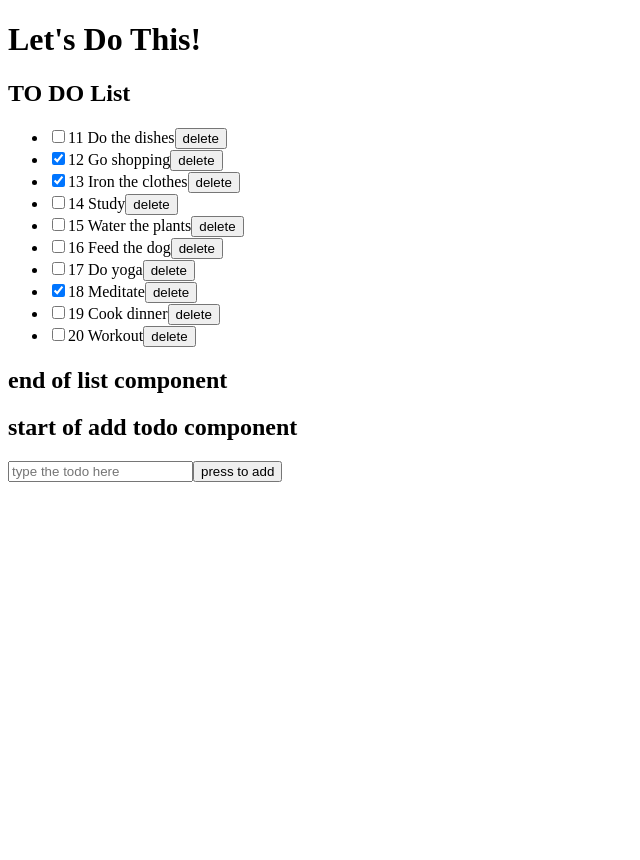
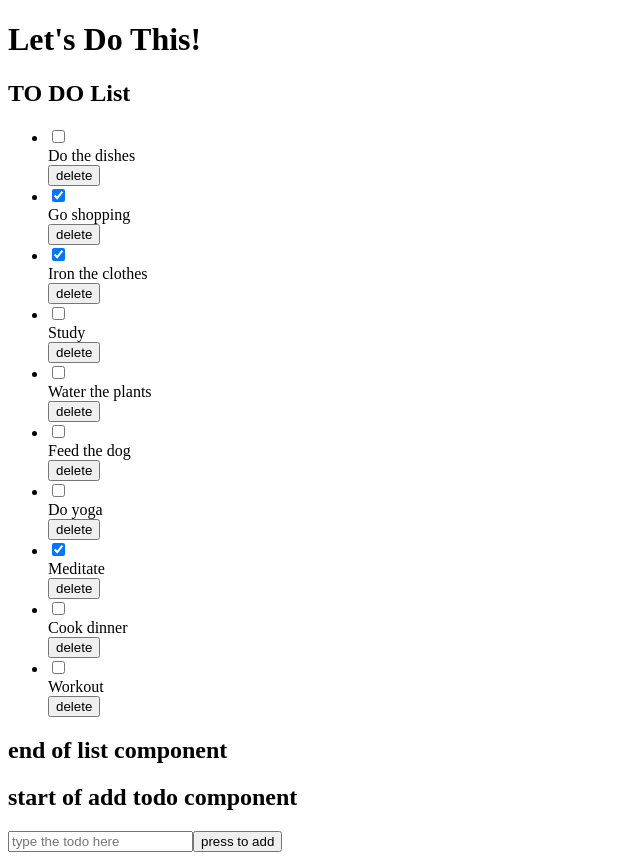
Before and after one commit to Noncsi/ToDo-App-In-Angular, an Angular app: page / in a window 1280 px wide. Shown: the whole page, without its empty margins (0-640 px from the left). Before the commit the page ends 800 px from the top, so only its background shows below. Built offline with nearby package versions, Linux system fonts and the light colour scheme.

Commit message:
feature added: inline edit (only saves on focus lost, plan: onEnter)

```diff
--- a/src/app/app.module.ts
+++ b/src/app/app.module.ts
@@ -6,12 +6,14 @@ import { AppRoutingModule } from './app-routing.module';
 import { AppComponent } from './app.component';
 import { ListComponent } from './list/list.component';
 import { AddTodoComponent } from './add-todo/add-todo.component';
+import { InlineEditComponent } from './inline-edit/inline-edit.component';
 
 @NgModule({
   declarations: [
     AppComponent,
     ListComponent,
-    AddTodoComponent
+    AddTodoComponent,
+    InlineEditComponent
   ],
   imports: [
     BrowserModule,
--- /dev/null
+++ b/src/app/inline-edit/inline-edit.component.html
@@ -0,0 +1,7 @@
+<div *ngIf='!editMode'
+    (click)='editMode=true'> {{todoName}}
+</div>
+<input *ngIf='editMode'
+        (focusout)="onFocusOut()"
+        [(ngModel)]='todoName'
+        (focusout)="editMode=false">
--- /dev/null
+++ b/src/app/inline-edit/inline-edit.component.ts
@@ -0,0 +1,21 @@
+import { Component, OnInit, Input, Output, EventEmitter } from '@angular/core';
+
+@Component({
+  selector: 'app-inline-edit',
+  templateUrl: './inline-edit.component.html',
+  styleUrls: ['./inline-edit.component.css']
+})
+export class InlineEditComponent implements OnInit {
+
+  @Input() todoName: string;
+  @Output() focusOut: EventEmitter<string> = new EventEmitter<string>();
+  editMode = false;
+
+  constructor() { }
+
+  ngOnInit() { }
+
+  onFocusOut() {
+    this.focusOut.emit(this.todoName);
+  }
+}
--- a/src/app/list/list.component.html
+++ b/src/app/list/list.component.html
@@ -2,8 +2,11 @@
 <ul>
     <li *ngFor = "let todo of todos">
         <input  type="checkbox" [checked]="todo.isDone" [(ngModel)]="todo.isDone"/>
-        <label>{{todo.id}} {{todo.name}}</label>
-        <button (click)="RemoveTodo(todo)">delete</button>
+
+        <app-inline-edit [todoName]='todo.name' (focusOut)='saveEdit($event, todo.id)'>
+
+        </app-inline-edit>
+         <button (click)="RemoveTodo(todo)">delete</button>
     </li>
 </ul>
 
--- a/src/app/list/list.component.ts
+++ b/src/app/list/list.component.ts
@@ -19,4 +19,13 @@ export class ListComponent implements OnInit {
   RemoveTodo(todo:ToDo){
       TODOS.splice(TODOS.indexOf(todo), 1);
   }
+
+  saveEdit(newName, selectedTodoId){
+    for(var i = 0; i <= this.todos.length; i++){
+      if(this.todos[i].id == selectedTodoId){
+        this.todos[i].name = newName;
+        break;
+      }
+    }
+  }
 }
```
Also changed, not shown: src/app/inline-edit/inline-edit.component.css (added), 1 other file (tests, documents, lock files or other folders).
